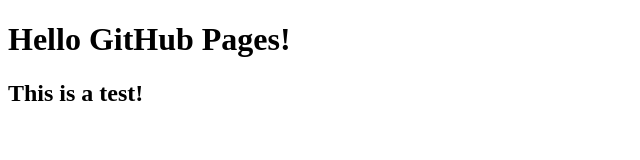
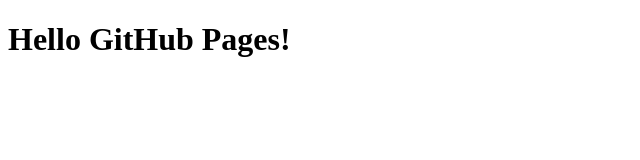
Before and after one commit to devansccready/devansccready.github.io, a plain HTML site: page index.html in a window 1280 px wide. Shown: the whole page, without its empty margins (0-640 px from the left). Drawn offline with Linux system fonts and the light colour scheme.

Commit message:
Remove sub-heading

```diff
--- a/index.html
+++ b/index.html
@@ -6,6 +6,5 @@
 </head>
 <body>
 	<h1>Hello GitHub Pages!</h1>
-	<h2>This is a test!</h2>
 </body>
 </html>
```
